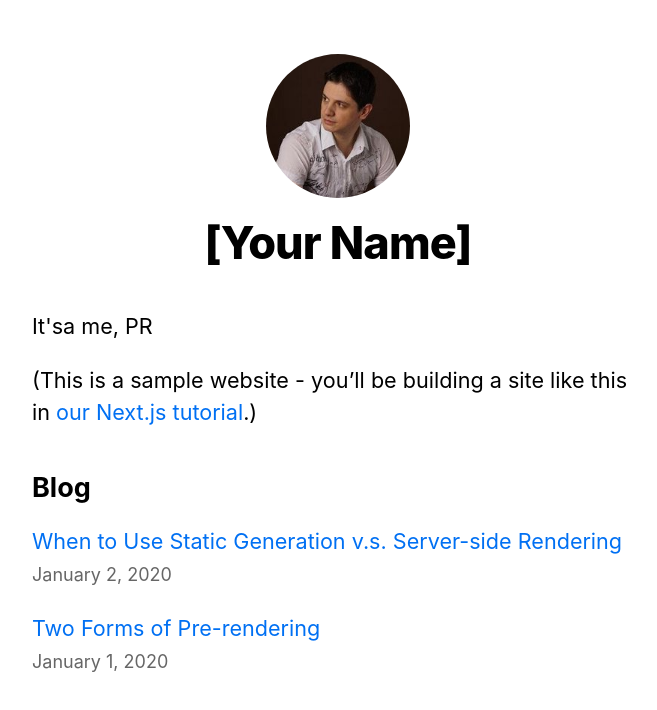
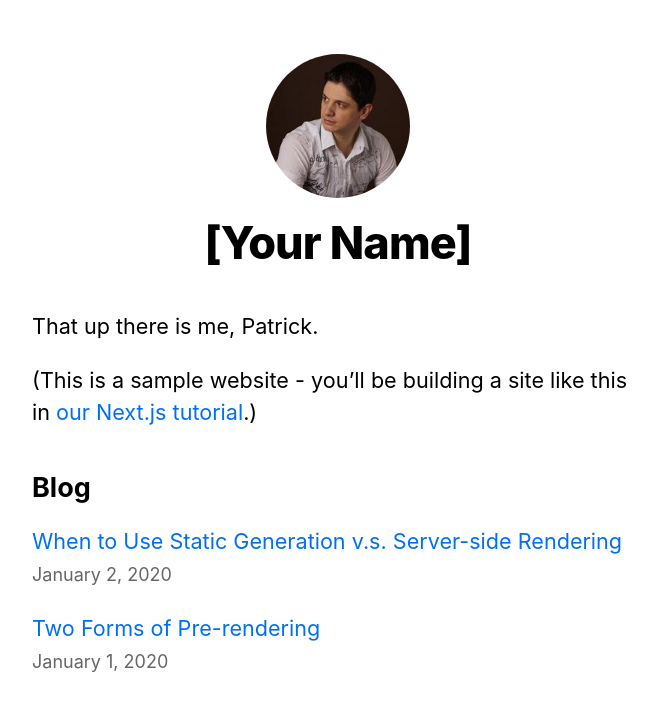
Before and after one commit to patrick-radulian/cv, a Next.js app: page / in a window 1280 px wide. Shown: the top 710 px of the page, without its empty margins (302-959 px from the left). Built offline with nearby package versions, Linux system fonts and the light colour scheme.

Commit message:
Change index file to test automatic build and deploy

```diff
--- a/pages/index.tsx
+++ b/pages/index.tsx
@@ -21,7 +21,7 @@ export default function Home({
         <title>{siteTitle}</title>
       </Head>
       <section className={utilStyles.headingMd}>
-        <p>It'sa me, PR</p>
+        <p>That up there is me, Patrick.</p>
         <p>
           (This is a sample website - you’ll be building a site like this in{' '}
           <a href="https://nextjs.org/learn">our Next.js tutorial</a>.)
```
